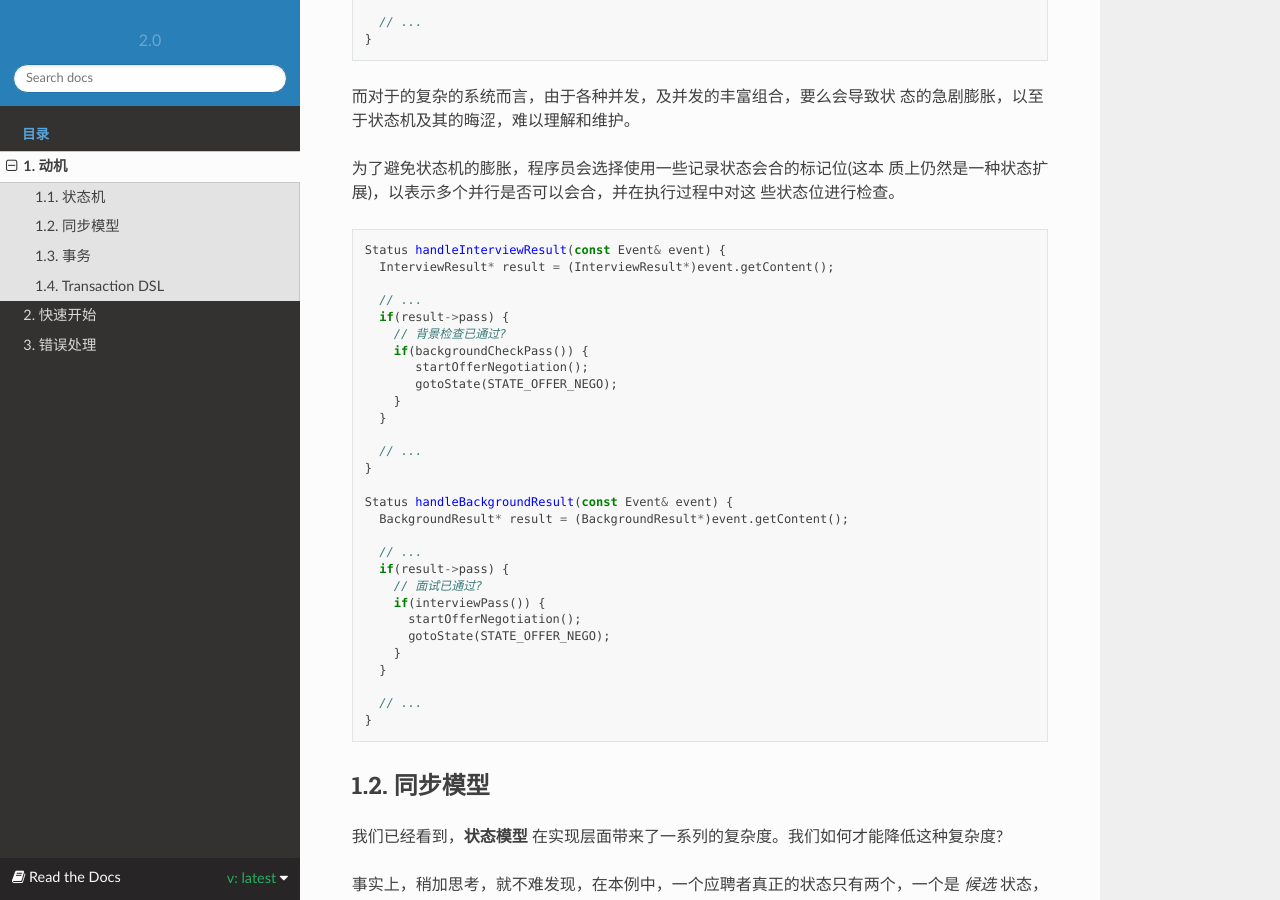
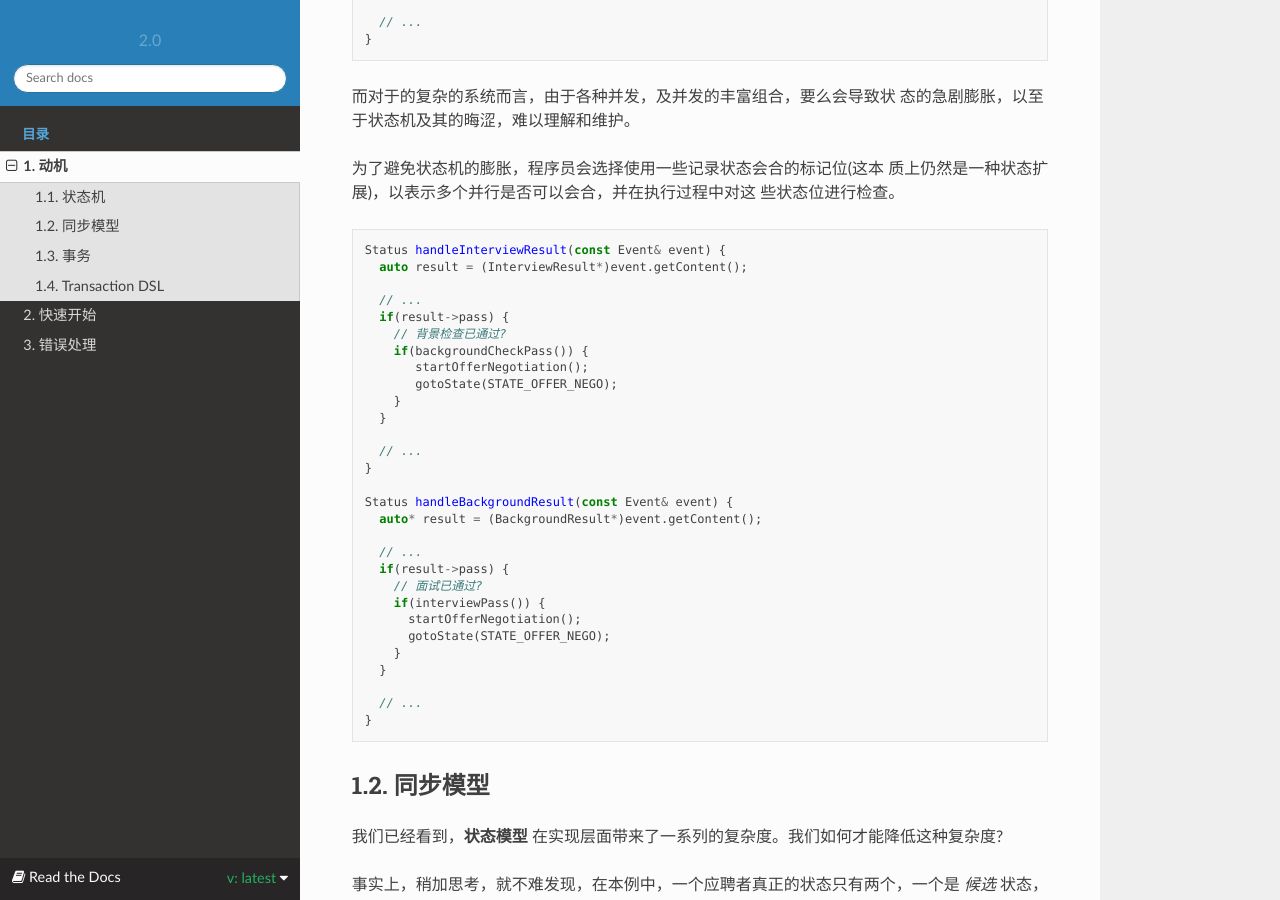
Before and after one commit to godsme/trans-dsl-2, a Sphinx documentation site: the page built from doc/source/motivation.rst, in a window 1280 px wide and 900 px high, scrolled down 3639 px. Built offline with Sphinx 7.4.7 and the Read the Docs theme 2.0.0, drawn with Linux system fonts in a browser that asks for light colours.

```diff
--- a/doc/source/motivation.rst
+++ b/doc/source/motivation.rst
@@ -63,7 +63,7 @@
 .. code-block:: c++
 
   Status handleExamResult(const Event& event) {
-    ExamResult* result = (ExamResult*)event.getContent();
+    auto result = (ExamResult*)event.getContent();
     if(result->pass) {
       // 处理消息
       arrangeInterview();
@@ -125,7 +125,7 @@
 .. code-block:: c++
 
   Status handleInterviewResult(const Event& event) {
-    InterviewResult* result = (InterviewResult*)event.getContent();
+    auto result = (InterviewResult*)event.getContent();
 
     // ...
     if(result->pass) {
@@ -140,7 +140,7 @@
   }
 
   Status handleBackgroundResult(const Event& event) {
-    BackgroundResult* result = (BackgroundResult*)event.getContent();
+    auto* result = (BackgroundResult*)event.getContent();
 
     // ...
     if(result->pass) {
```
Also changed, not shown: doc/source/quick-start.rst (+10 -5 lines).
